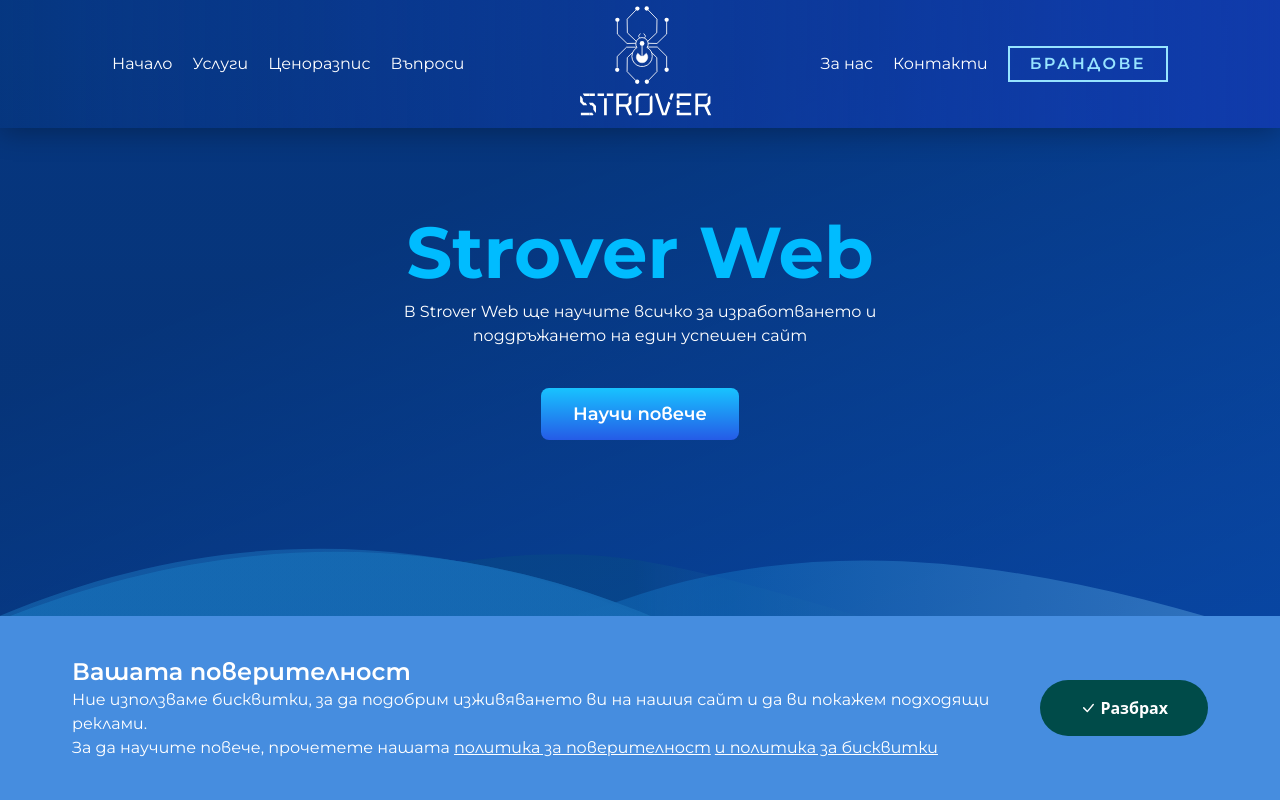
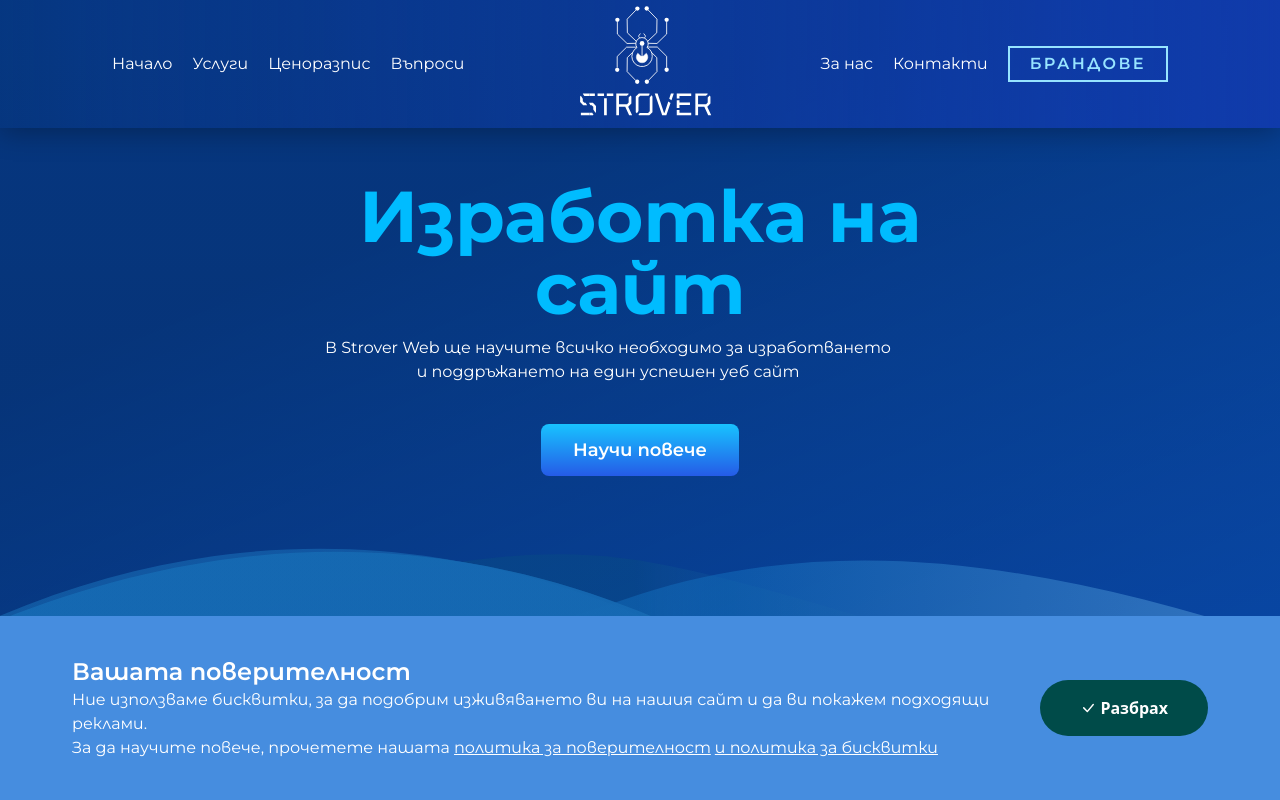
Before and after one commit to StroverIT/Strover, a Next.js app: page /brands/web in a window 1280 px wide. Shown: the top 800 px of the page. Built offline with nearby package versions, Linux system fonts and the light colour scheme; a web font is replaced by a local one.

Commit message:
fixin text for seo

```diff
--- a/components/web/HeroSection.js
+++ b/components/web/HeroSection.js
@@ -5,11 +5,11 @@ export default function HeroSection() {
     <section className="max-sm:mt-10 flex items-center    max-lg:flex-center text-center lg:left-1/2 lg:-translate-x-1/2 z-30  h-[70vh]  lg:absolute lg:-translate-y-[4rem] md:top-28 ">
       <section className="relative z-30 ">
         <h1 className="text-5xl font-bold md:text-7xl text-blue-50">
-          Strover Web
+          Изработка на сайт
         </h1>
         <p className="max-w-xl mt-3 text-md max-md:container ">
-          В Strover Web ще научите всичко за изработването и поддръжането на
-          един успешен сайт
+          В Strover Web ще научите всичко необходимо за изработването и
+          поддръжането на един успешен уеб сайт
         </p>
         {/* <p className="container max-w-xl mt-3 text-justify text-md hypens-auto">
           В Strover Web ще научите за нашите услуги в областта на разработването
```
